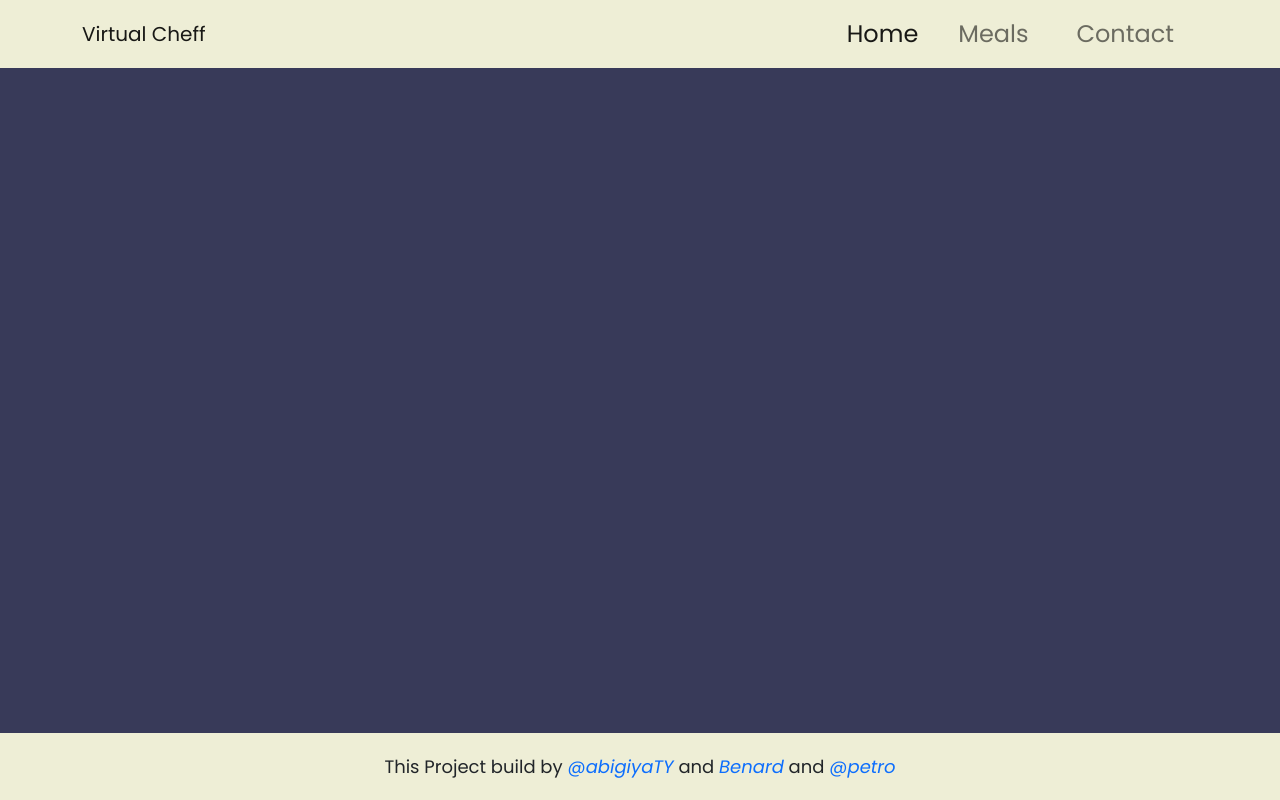
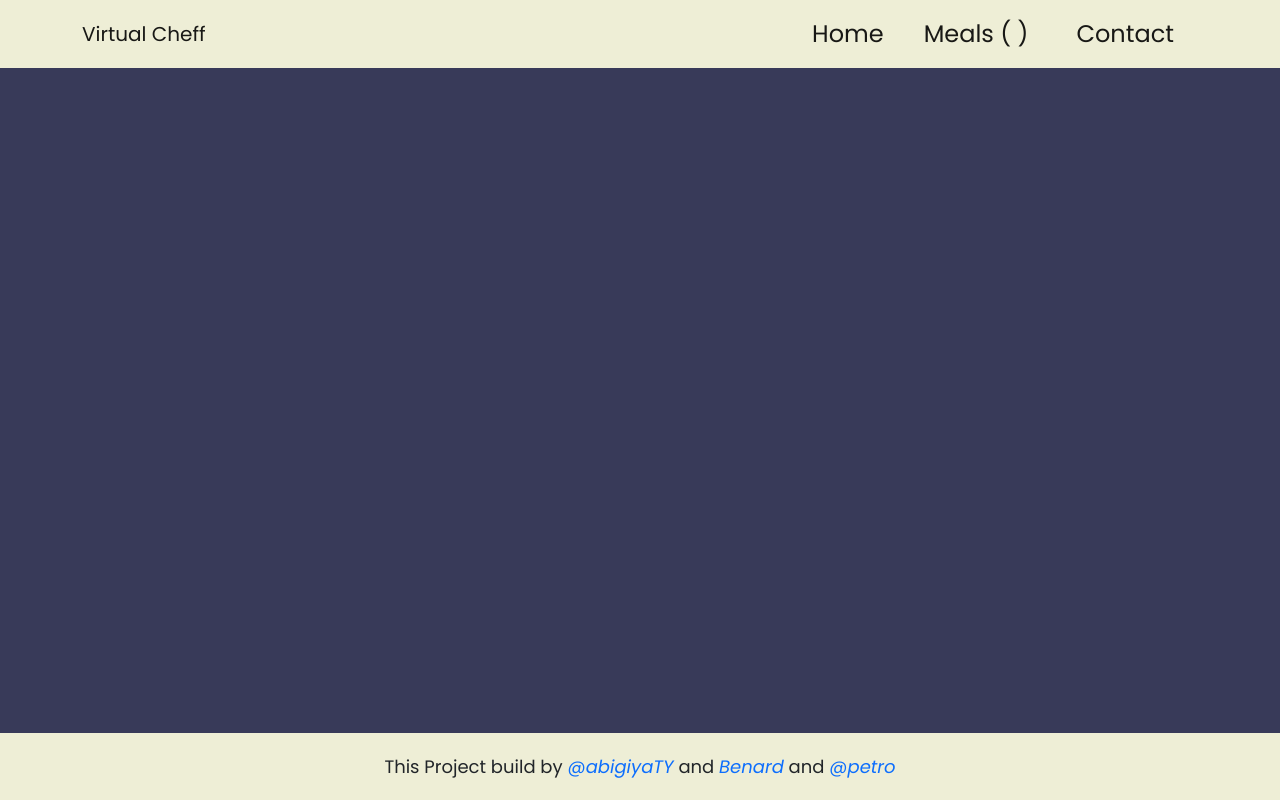
Before and after one commit to Loltolo-Lesapiti/Virtual-cheff, a website built with webpack: page dist/index.html in a window 1280 px wide. Built offline with nearby package versions, Linux system fonts and the light colour scheme; no server answers; a web font is replaced by a local one.

Commit message:
Add dist folder for output

```diff
--- a/dist/index.html
+++ b/dist/index.html
@@ -20,10 +20,10 @@
             <a class="nav-link active" aria-current="page" href="#">Home</a>
           </li>
           <li class="nav-item mx-3">
-            <a class="nav-link" href="#">Meals</a>
+            <a class="nav-link active" aria-current="page" href="#">Meals (<span id="meal-count"> </span>)</a>
           </li>
           <li class="nav-item mx-3">
-            <a class="nav-link" href="#">Contact</a>
+            <a class="nav-link active"  href="#">Contact</a>
           </li>
       </div>
     </div>
```
Also changed, not shown: dist/main.js (+11 -1 lines).
